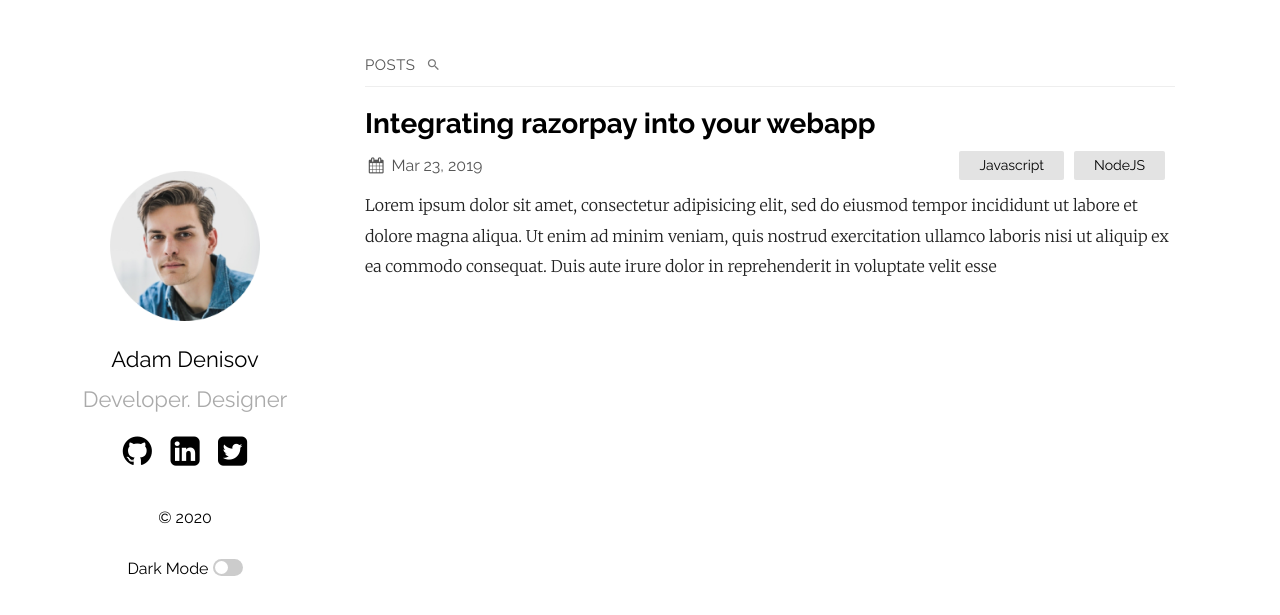
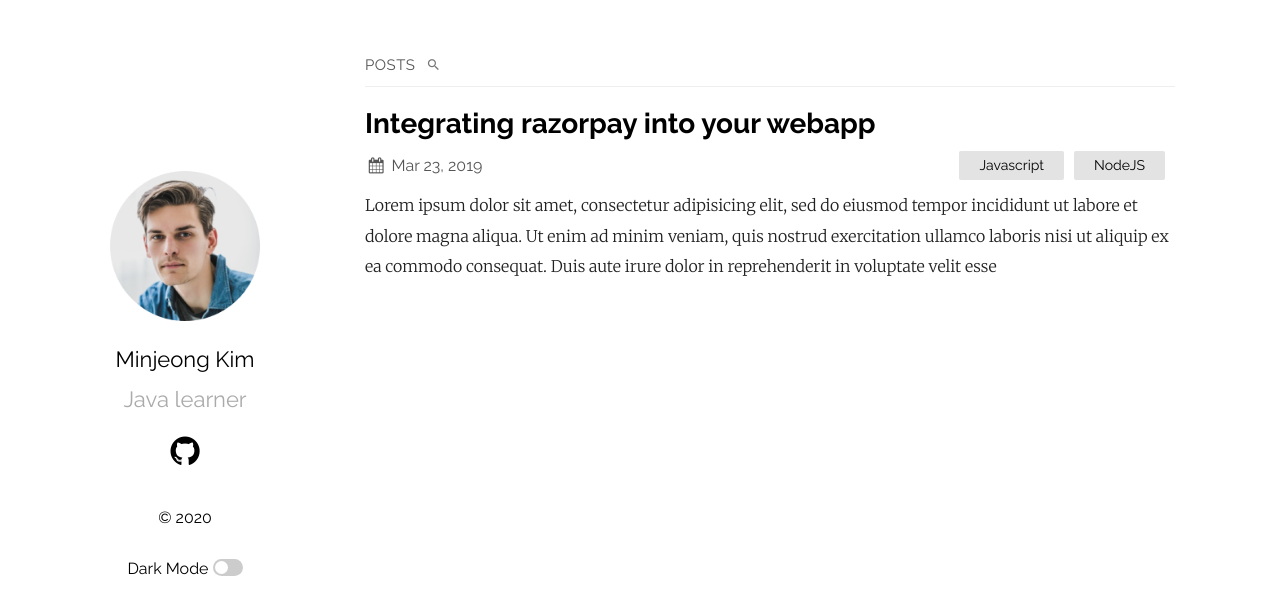
Before and after one commit to samarsault/plainwhite-jekyll, a Jekyll site: the page built from index.md, in a window 1280 px wide. Shown: the top 615 px of the page. Built offline with Jekyll 4.4.1, drawn with Linux system fonts in a browser that asks for light colours.

Commit message:
Update _config.yml

```diff
--- a/_config.yml
+++ b/_config.yml
@@ -1,6 +1,6 @@
-title: Your awesome title
+title: Rule the Hello-World
 author: GitHub User
-email: your-email@domain.com
+email: kmj20201@gmail.com
 description: > # this means to ignore newlines until "show_exerpts:"
   Write an awesome description for your new site here. You can edit this
   line in _config.yml. It will appear in your document head meta (for
@@ -12,8 +12,8 @@
 sass:
   sass_dir: _sass
 plainwhite:
-  name: Adam Denisov
-  tagline: Developer. Designer
+  name: Minjeong Kim
+  tagline: Java learner
   date_format: "%b %-d, %Y"
   sitemap: true # set to true to generate sitemap.xml content
   search: true # set to true to enable searchbar
@@ -21,9 +21,9 @@
 
   # generate social links in footer
   social_links:
-    twitter: thelehhman
-    github:  thelehhman
-    linkedIn: in/thelehhman
+    #twitter: thelehhman
+    github: min328
+    #linkedIn: in/thelehhman
     rss: rss
     # dribbble: jekyll
     # flickr:   jekyll
@@ -47,7 +47,7 @@
 # - about.md
 
 # Build settings
-theme: plainwhite
+theme: Minimal
 
 plugins:
   - jekyll-seo-tag
```
